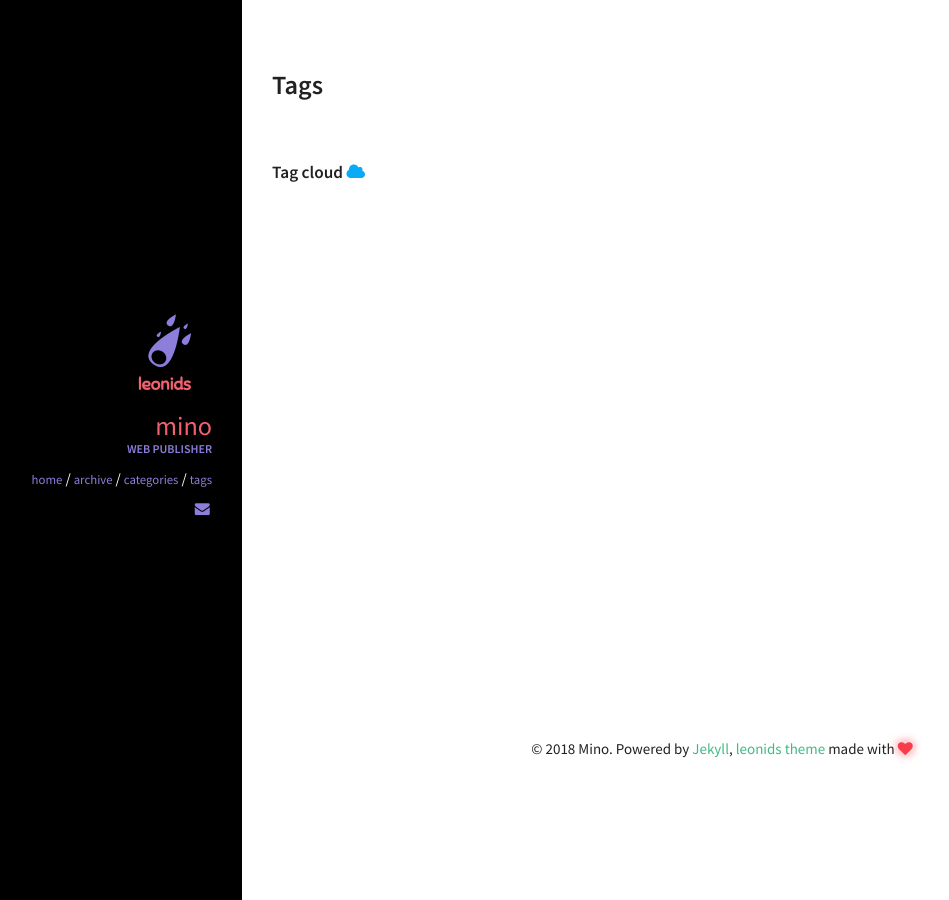
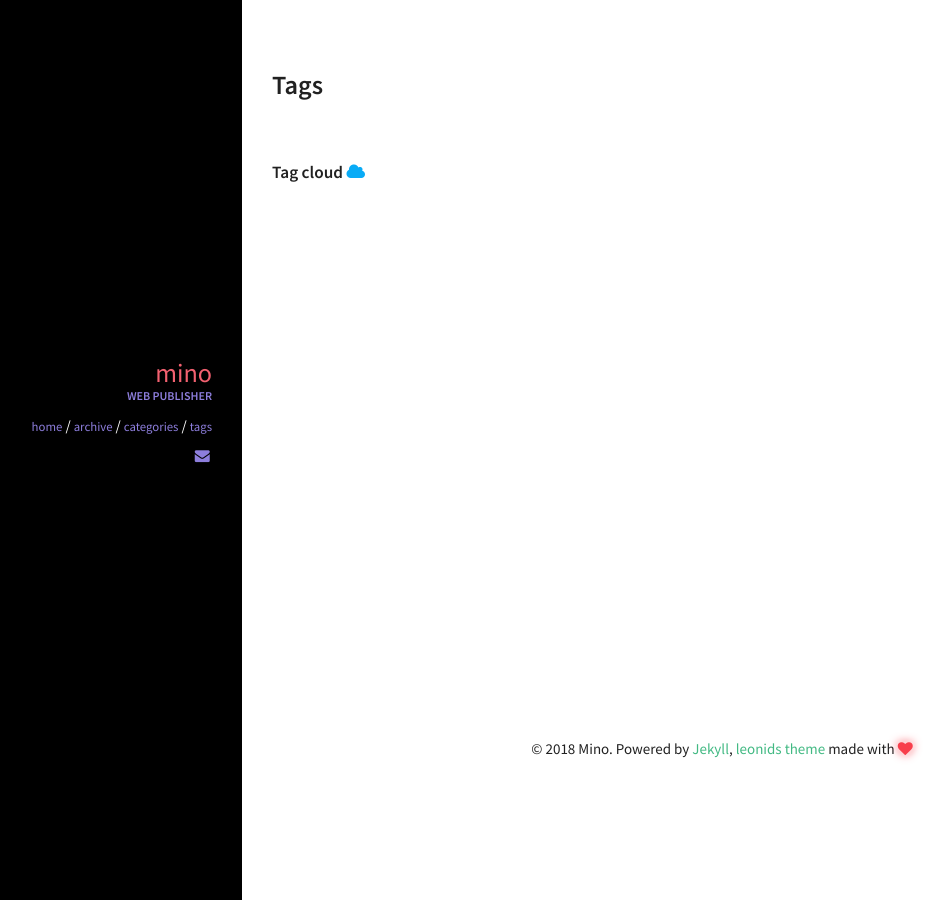
Before and after one commit to minoblog/minoblog.github.io, a Jekyll site: the page built from tags.html, in a window 1280 px wide. Shown: the whole page, without its empty margins (78-1027 px from the left). Built offline with Jekyll 4.4.1, drawn with Linux system fonts in a browser that asks for light colours.

Commit message:
no message

```diff
--- a/_includes/sidebar.html
+++ b/_includes/sidebar.html
@@ -2,7 +2,6 @@
 
 <div class="cover-card table-cell table-middle">
   {% if author.avatar %}
-  <img src="{{ site.url }}/img/{{ author.avatar }}" alt="" class="avatar">
   {% endif %}
   <a href="{{ site.url }}/" class="author_name">{{ author.name }}</a>
   <span class="author_job">{{ author.job }}</span>
```
